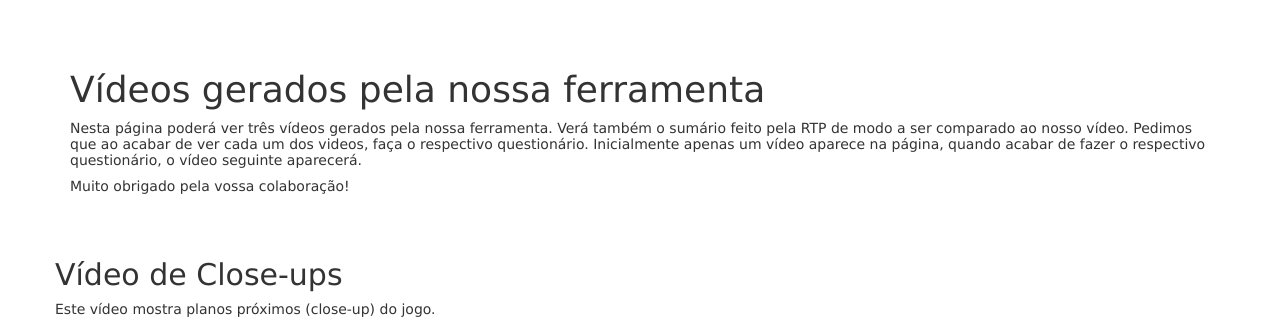
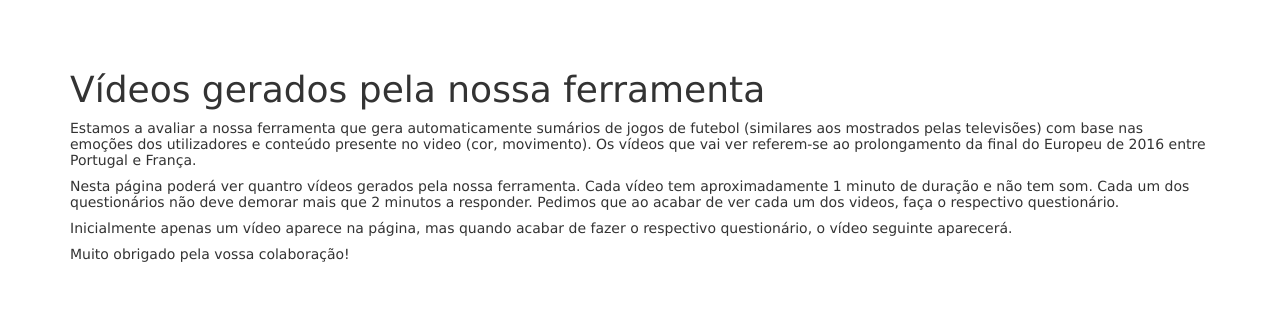
Before and after one commit to gfiao/SurveySite, a Node server app: page / in a window 1280 px wide. Shown: the top 324 px of the page. Run offline with Node 20, Linux system fonts and the light colour scheme; some libraries are stand-ins or nearby versions; some web fonts are replaced.

Commit message:
new videos, introduction

```diff
--- a/views/index.html
+++ b/views/index.html
@@ -16,11 +16,23 @@
 <div class="container">
 
     <h1>Vídeos gerados pela nossa ferramenta</h1>
-    <p>Nesta página poderá ver três vídeos gerados pela nossa ferramenta. Verá também o sumário feito pela RTP de modo a
-        ser comparado ao nosso vídeo.
+    <p>
+        Estamos a avaliar a nossa ferramenta que gera automaticamente sumários de jogos de futebol
+        (similares aos mostrados pelas televisões) com base nas emoções dos utilizadores e conteúdo presente no video
+        (cor, movimento). Os vídeos que vai ver referem-se ao prolongamento da final do Europeu de 2016 entre Portugal
+        e França.
+    </p>
+
+    <p>
+        Nesta página poderá ver quantro vídeos gerados pela nossa ferramenta. Cada vídeo tem aproximadamente 1 minuto de
+        duração e não tem som. Cada um dos questionários não deve demorar mais que 2 minutos a responder.
         Pedimos que ao acabar de ver cada um dos videos, faça o respectivo questionário.
-        Inicialmente apenas um vídeo aparece na página, quando acabar de fazer o respectivo questionário, o vídeo
-        seguinte aparecerá.</p>
+    </p>
+
+    <p>
+        Inicialmente apenas um vídeo aparece na página, mas quando acabar de fazer o respectivo questionário, o vídeo
+        seguinte aparecerá.
+    </p>
 
     <p>Muito obrigado pela vossa colaboração!</p>
 
@@ -28,7 +40,7 @@
 
     <div id="video1" class="row" style="padding-top: 3%; align-content: center;">
 
-        <h2>Vídeo de Close-ups</h2>
+        <h2>Vídeo de Close-ups:</h2>
         <p>Este vídeo mostra planos próximos (close-up) do jogo.</p>
 
         <div class="col-md-6">
@@ -39,14 +51,17 @@
         <script type='text/javascript'>
             var player = jwplayer("player1");
             player.setup({
-                "file": "http://content.jwplatform.com/videos/Fdxqt0EY-ggxCNxmE.mp4",
+                "file": "http://content.jwplatform.com/videos/9N6yJDfv-ggxCNxmE.mp4",
                 "width": 896,
                 "height": 504
             });
+
+            player.setMute(true);
         </script>
 
         <div class="col-md-6" style="padding-left: 35%; padding-top: 18%;">
-            <a id="button1" href="https://docs.google.com/forms/d/e/1FAIpQLSfg0SlLoz7eCtUh8FlgP7d2XKBnluONbTulPnSQduw_oWJOMQ/viewform"
+            <a id="button1"
+               href="https://docs.google.com/forms/d/e/1FAIpQLSfg0SlLoz7eCtUh8FlgP7d2XKBnluONbTulPnSQduw_oWJOMQ/viewform"
                type="button" class="btn btn-default" target="_blank">Faça o questionário!</a>
         </div>
 
@@ -56,8 +71,8 @@
 
     <div id="video2" class="row" style="padding-top: 3%; align-content: center;">
 
-        <h2>Vídeo de Ataques de Portugal</h2>
-        <p>Este vídeo contém ataques de Portugal.</p>
+        <h2>Vídeo de Ataques de Portugal:</h2>
+        <p>Este vídeo contém jogadas de ataque de Portugal.</p>
 
         <div class="col-md-6">
             <div id="player2">
@@ -67,14 +82,17 @@
         <script type='text/javascript'>
             var player = jwplayer("player2");
             player.setup({
-                "file": "http://content.jwplatform.com/videos/vItOPAWw-ggxCNxmE.mp4",
+                "file": "http://content.jwplatform.com/videos/1Xn4W0wC-ggxCNxmE.mp4",
                 "width": 896,
                 "height": 504
             });
+
+            player.setMute(true);
         </script>
 
         <div class="col-md-6" style="padding-left: 35%; padding-top: 18%;">
-            <a id="button2" href="https://docs.google.com/forms/d/e/1FAIpQLSfvM6xs_8bqO7HukSjWCK3gVg3-tZ-feMYLy4EaghNEz7ut6Q/viewform"
+            <a id="button2"
+               href="https://docs.google.com/forms/d/e/1FAIpQLSfvM6xs_8bqO7HukSjWCK3gVg3-tZ-feMYLy4EaghNEz7ut6Q/viewform"
                type="button" class="btn btn-default" target="_blank">Faça o questionário!</a>
         </div>
 
@@ -84,7 +102,7 @@
 
     <div id="video3" class="row" style="padding-top: 3%; align-content: center;">
 
-        <h2>Sumário:</h2>
+        <h2>Sumário 1:</h2>
         <p>Sumário do prolongamento do jogo, com as jogadas mais interessantes.</p>
 
         <div class="col-md-6">
@@ -95,14 +113,17 @@
         <script type='text/javascript'>
             var player = jwplayer("player3");
             player.setup({
-                "file": "http://content.jwplatform.com/videos/ARIc9RRd-ggxCNxmE.mp4",
+                "file": "http://content.jwplatform.com/videos/uyTyu13E-ggxCNxmE.mp4",
                 "width": 896,
                 "height": 504
             });
+
+            player.setMute(true);
         </script>
 
         <div class="col-md-6" style="padding-left: 35%; padding-top: 18%;">
-            <a id="button3" href="https://docs.google.com/forms/d/e/1FAIpQLSePQ0ZTXszh4uSSleVhVtulW2uJrJkyJKVkU9w3FIDXVb-svg/viewform"
+            <a id="button3"
+               href="https://docs.google.com/forms/d/e/1FAIpQLSePQ0ZTXszh4uSSleVhVtulW2uJrJkyJKVkU9w3FIDXVb-svg/viewform"
                type="button" class="btn btn-default" target="_blank">Faça o questionário!</a>
         </div>
 
@@ -112,8 +133,8 @@
 
     <div id="video4" class="row" style="padding-top: 3%; align-content: center;">
 
-        <h2>RTP</h2>
-        <p>Sumário mostrado pela RTP no Telejornal a 11/07.</p>
+        <h2>Sumário 2:</h2>
+        <p>Sumário do prolongamento do jogo, com as jogadas mais interessantes.</p>
 
         <div class="col-md-6">
             <div id="player4">
@@ -127,10 +148,13 @@
                 "width": 896,
                 "height": 504
             });
+
+            player.setMute(true);
         </script>
 
         <div class="col-md-6" style="padding-left: 35%; padding-top: 18%;">
-            <a id="button4" href="https://docs.google.com/forms/d/e/1FAIpQLScDu3dRAGgVJDDnhkR9v2HpoBNwr2I1BAYfuvlBhoWiWatRJQ/viewform"
+            <a id="button4"
+               href="https://docs.google.com/forms/d/e/1FAIpQLScDu3dRAGgVJDDnhkR9v2HpoBNwr2I1BAYfuvlBhoWiWatRJQ/viewform"
                type="button" class="btn btn-default" target="_blank">Faça o questionário!</a>
         </div>
 
@@ -153,15 +177,15 @@
 
 <script>
 
-    $( "#button1" ).click(function() {
+    $("#button1").click(function () {
         $("#video2").css('display', 'inline');
     });
 
-    $( "#button2" ).click(function() {
+    $("#button2").click(function () {
         $("#video3").css('display', 'inline');
     });
 
-    $( "#button3" ).click(function() {
+    $("#button3").click(function () {
         $("#video4").css('display', 'inline');
     });
 
```
